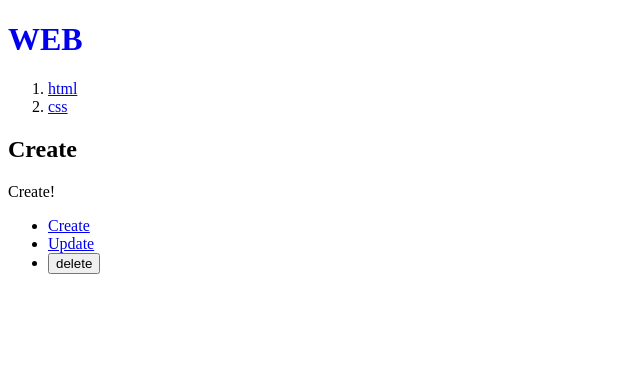
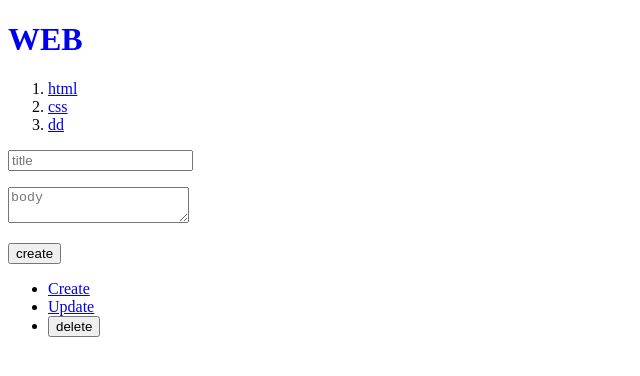
Before and after one commit to jkeum-dev/Nextjs-practice, a Next.js app: page /create in a window 1280 px wide. Shown: the top 376 px of the page, without its empty margins (0-640 px from the left). Built offline with nearby package versions, Linux system fonts and the light colour scheme; data requests are answered from the project's data file.

Commit message:
12. 글 생성 - form 생성 후 데이터 전송 확인

```diff
--- a/db.json
+++ b/db.json
@@ -9,6 +9,11 @@
       "id": 2,
       "title": "css",
       "body": "css is .."
+    },
+    {
+      "title": "dd",
+      "body": "dd",
+      "id": 3
     }
   ]
 }
--- a/src/app/create/layout.js
+++ /dev/null
@@ -1,8 +0,0 @@
-export default function Layout(props) {
-	return (
-		<form>
-			<h2>Create</h2>
-			{props.children}
-		</form>
-	)
-}
--- a/src/app/create/page.js
+++ b/src/app/create/page.js
@@ -1,5 +1,32 @@
+"use client"
 export default function Create() {
 	return (
-		<>Create!</>
+		<form onSubmit={(event) => {
+			event.preventDefault();
+			const title = event.target.title.value;
+			const body = event.target.body.value;
+			const options = {
+				method: 'POST',
+				headers: {
+					'Content-Type': 'application/json'
+				},
+				body: JSON.stringify({title, body})
+			}
+			fetch(`http://localhost:9999/topics`, options)
+				.then(res => res.json())
+				.then(result => {
+					console.log(result);
+				})
+		}}>
+			<p>
+				<input type="text" name="title" placeholder="title" />
+			</p>
+			<p>
+				<textarea name="body" placeholder="body"></textarea>
+			</p>
+			<p>
+				<input type="submit" value="create" />
+			</p>
+		</form>
 	)
 }
```
